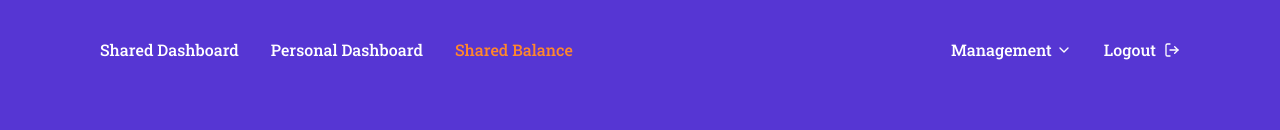
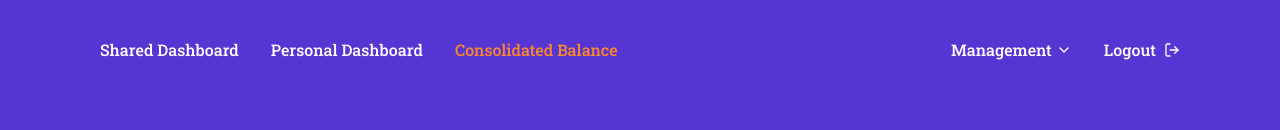
Before and after one commit to GuiziBr/expenses_dashboard, a Next.js app: page /consolidatedBalance in a window 1280 px wide. Shown: the top 130 px of the page. Built offline with nearby package versions, Linux system fonts and the light colour scheme; no server answers.

Commit message:
fix(ui): rename shared balance to consolidated balance in header
Update navigation links and page title in the header to use 'Consolidated Balance' for consistency across the application.

```diff
--- a/src/components/Header.tsx
+++ b/src/components/Header.tsx
@@ -18,7 +18,7 @@ import { cn } from "@/lib/utils"
 const PAGE_TITLES: Record<string, string> = {
 	"/sharedDashboard": "Shared Dashboard",
 	"/personalDashboard": "Personal Dashboard",
-	"/consolidatedBalance": "Shared Balance"
+	"/consolidatedBalance": "Consolidated Balance"
 }
 
 export function Header() {
@@ -64,7 +64,7 @@ export function Header() {
 							getClassName("/consolidatedBalance")
 						)}
 					>
-						Shared Balance
+						Consolidated Balance
 					</Link>
 				</nav>
 
@@ -187,7 +187,7 @@ export function Header() {
 									getClassName("/consolidatedBalance")
 								)}
 							>
-								Shared Balance
+								Consolidated Balance
 							</Link>
 						</DropdownMenuItem>
 
```
